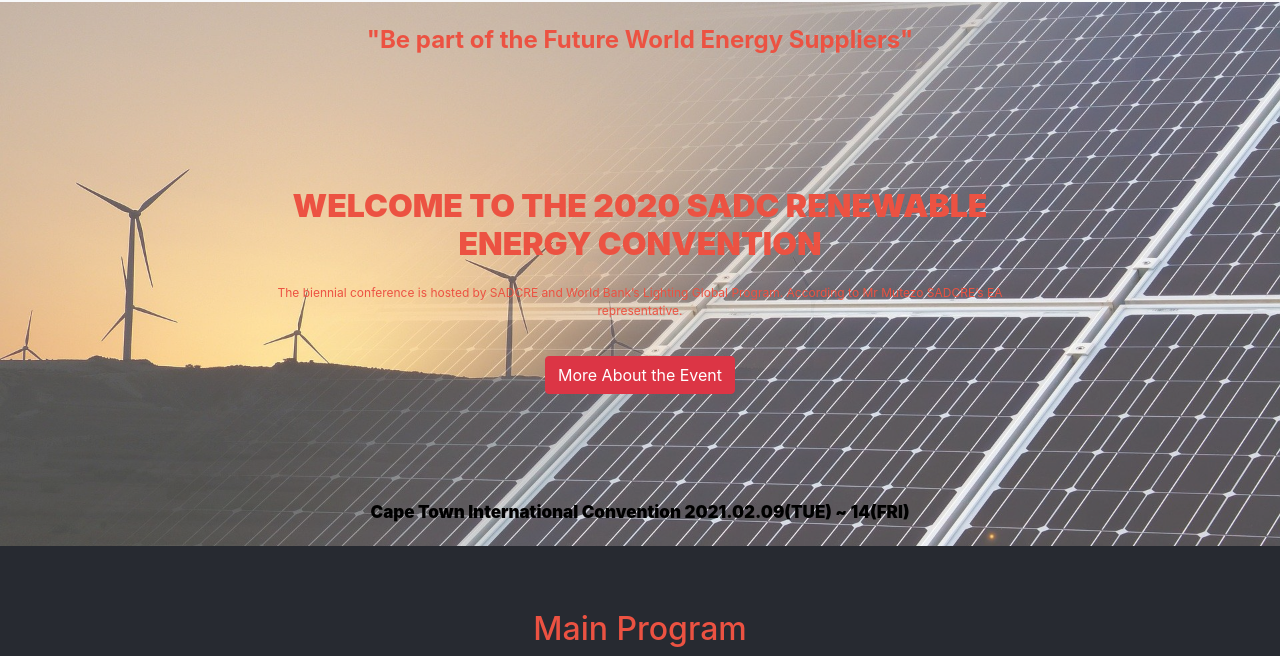
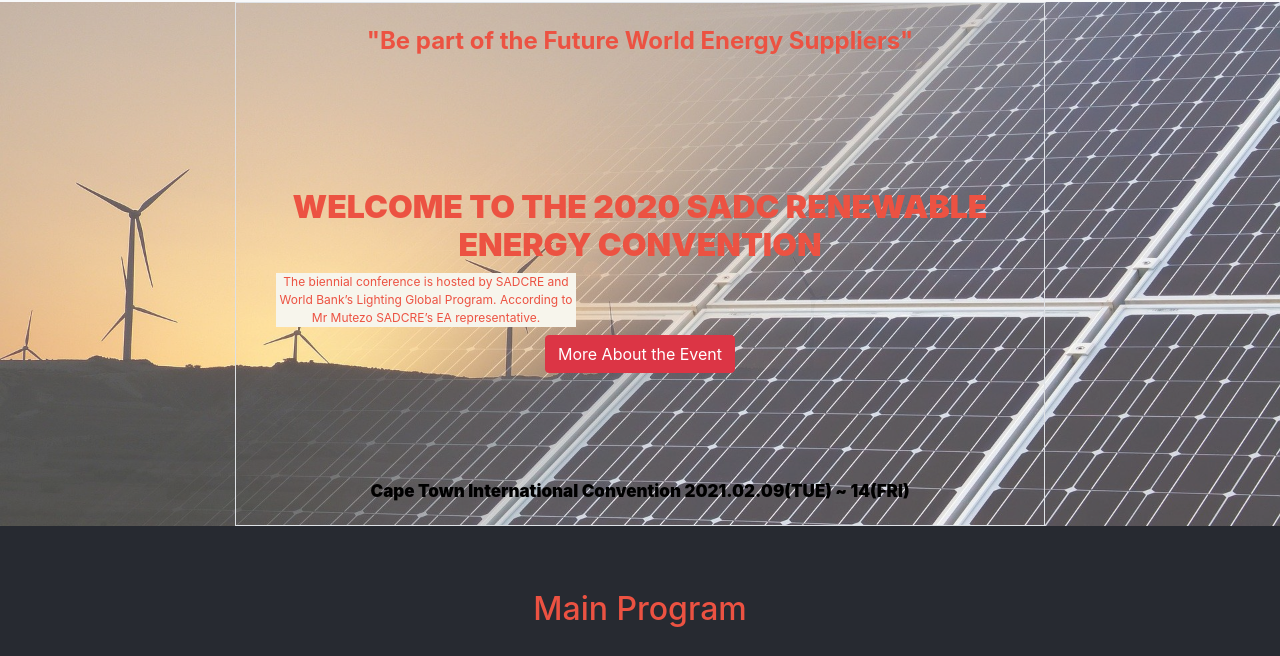
Before and after one commit to tnyandoro/Microverse-Capstone-Project-HTML, a website: page index.html in a window 1280 px wide. Shown: the part 144-800 px from the top of the page. Drawn offline with nearby package versions, Linux system fonts and the light colour scheme; a web font is replaced by a local one.

Commit message:
Add background color to the showcase text

```diff
--- a/index.html
+++ b/index.html
@@ -67,19 +67,17 @@
  <!-- header area -->
   <header class="grid showcase">
    <div class="main-image"></div>
-      <div class="content-wrap">
+      <div class="content-wrap border">
     <h2 class="header-h2">"Be part of the Future World Energy Suppliers"</h2>
     <h1 class="header-h1">WELCOME TO THE 2020 SADC RENEWABLE ENERGY CONVENTION</h1>
-    <p class="header-p">The biennial conference is hosted by SADCRE and World Bank’s Lighting Global Program.
-     According to Mr Mutezo SADCRE’s EA representative.</p>
+    <div class="header-p">The biennial conference is hosted by SADCRE and World Bank’s Lighting Global Program.
+     According to Mr Mutezo SADCRE’s EA representative.</div>
      <a href="about.html" class="btn btn-danger">More About the Event</a>
      <div class="date"><h1 class="timedate pb-3 text-center">Cape Town International Convention 2021.02.09(TUE) ~ 14(FRI) </h1></div>
     </div>
   </header>
 <!-- header ends area -->
-
-<!-- Main section starts here -->
-<!-- Section B -->
+<main>
 
 <div class="section-2 section-b">
   <h2 class="text-center partners">Main Program</h2>
@@ -216,6 +214,7 @@
     </div>
 </section>
 </div>
+</main>
 <section class="footer">
   <h2 class="d-none"> footer</h2>
 
--- a/style.css
+++ b/style.css
@@ -71,6 +71,9 @@
 .header-p {
   font-size: 12px;
   color: #ec5242;
+  width: 300px;
+  background-color: #f7f5ec;
+
 }
 
 .header-h2 {
```
